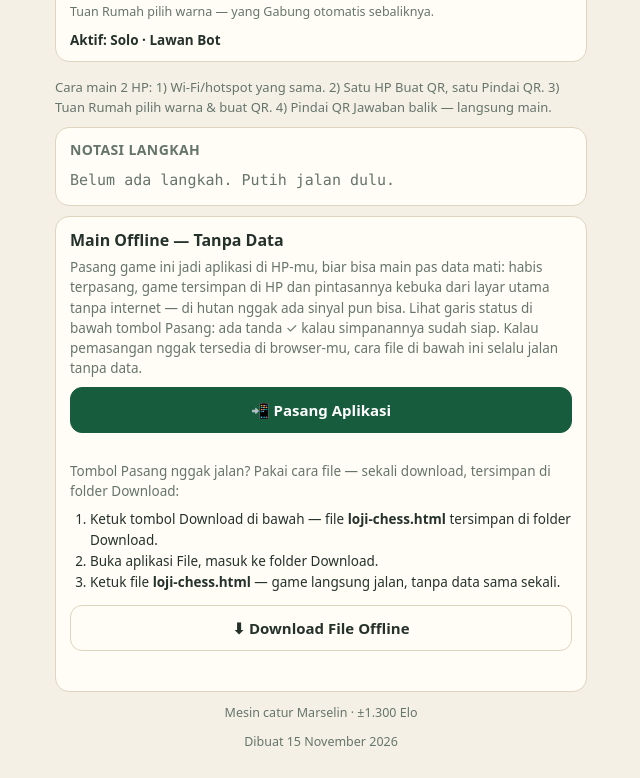
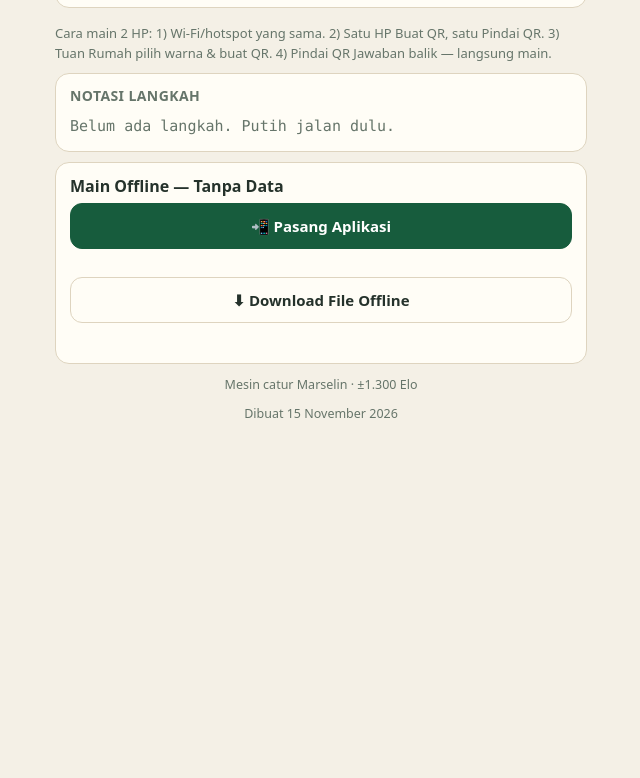
Before and after one commit to Zhackt/loji-chess, a plain HTML site: page index.html in a window 1280 px wide. Shown: the part 1395-2173 px from the top of the page, without its empty margins (319-959 px from the left). After the commit the page ends 1845 px from the top, so only its background shows below. Drawn offline with Linux system fonts and the light colour scheme.

Commit message:
Update index.html: bersihkan kartu offline, hapus tombol Simpan Offline

```diff
--- a/index.html
+++ b/index.html
@@ -856,7 +856,6 @@ var QRCode;!function(){function a(a){this.mode=c.MODE_8BIT_BYTE,this.data=a,this
       <div class="controls">
         <button type="button" class="btn primary" id="btnNew">Arena Loji</button>
         <button type="button" class="btn" id="btnFocus">⛶ Layar Penuh</button>
-        <button type="button" class="btn" id="btnOffline">⬇ Simpan Offline</button>
         <button type="button" class="btn" id="btnUndo">Urungkan</button>
         <button type="button" class="btn" id="btnFlip">Balik Papan</button>
         <button type="button" class="btn hidden" id="btnLock" aria-pressed="true">Kunci Papan</button>
@@ -924,15 +923,8 @@ var QRCode;!function(){function a(a){this.mode=c.MODE_8BIT_BYTE,this.data=a,this
 
       <section class="offline-card" id="offlineCard">
         <h2>Main Offline — Tanpa Data</h2>
-        <p>Pasang game ini jadi aplikasi di HP-mu, biar bisa main pas data mati: habis terpasang, game tersimpan di HP dan pintasannya kebuka dari layar utama tanpa internet — di hutan nggak ada sinyal pun bisa. Lihat garis status di bawah tombol Pasang: ada tanda ✓ kalau simpanannya sudah siap. Kalau pemasangan nggak tersedia di browser-mu, cara file di bawah ini selalu jalan tanpa data.</p>
         <button type="button" class="btn primary" id="btnInstall">📲 Pasang Aplikasi</button>
         <p class="offline-status" id="pwaStatus" role="status"></p>
-        <p>Tombol Pasang nggak jalan? Pakai cara file — sekali download, tersimpan di folder Download:</p>
-        <ol>
-          <li>Ketuk tombol Download di bawah — file <strong>loji-chess.html</strong> tersimpan di folder Download.</li>
-          <li>Buka aplikasi File, masuk ke folder Download.</li>
-          <li>Ketuk file <strong>loji-chess.html</strong> — game langsung jalan, tanpa data sama sekali.</li>
-        </ol>
         <button type="button" class="btn" id="btnOfflineCard">⬇ Download File Offline</button>
         <p class="offline-status" id="offlineStatus" role="status"></p>
       </section>
@@ -3405,7 +3397,6 @@ function saveOfflineFile() {
     status.textContent = "Gagal menyiapkan file. Coba lagi pas internet lagi nyala.";
   }).then(() => { offlineBusy = false; });
 }
-el("btnOffline").addEventListener("click", saveOfflineFile);
 el("btnOfflineCard").addEventListener("click", saveOfflineFile);
 
 /* ---------- mulai ---------- */
```
